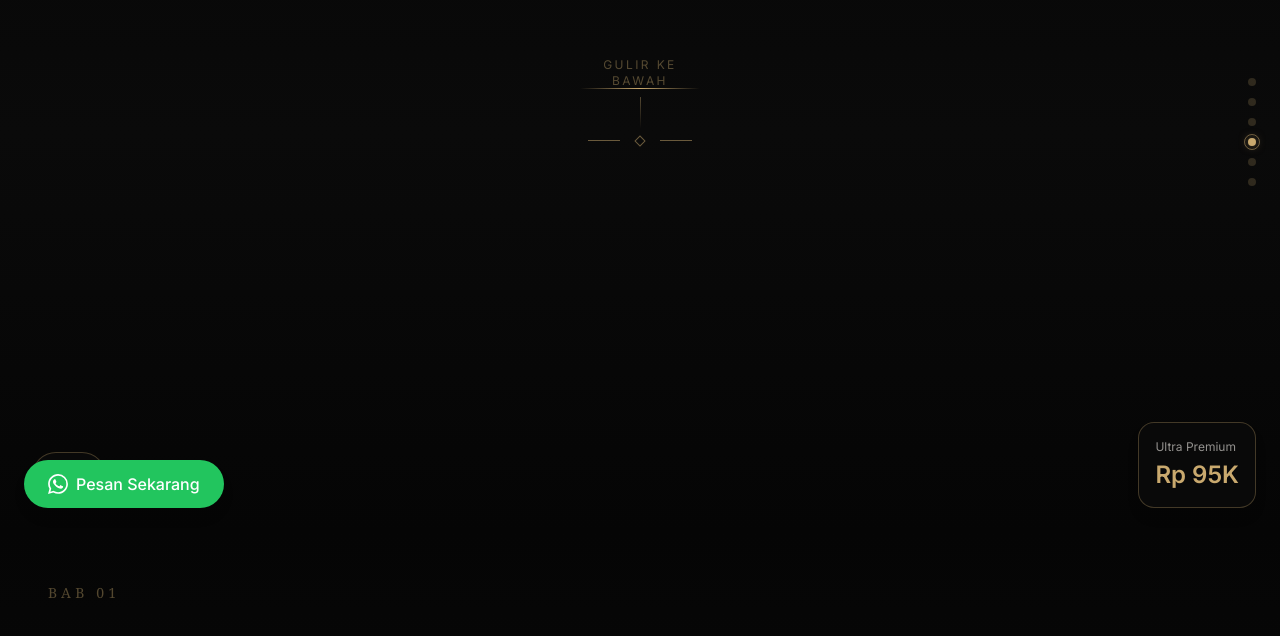
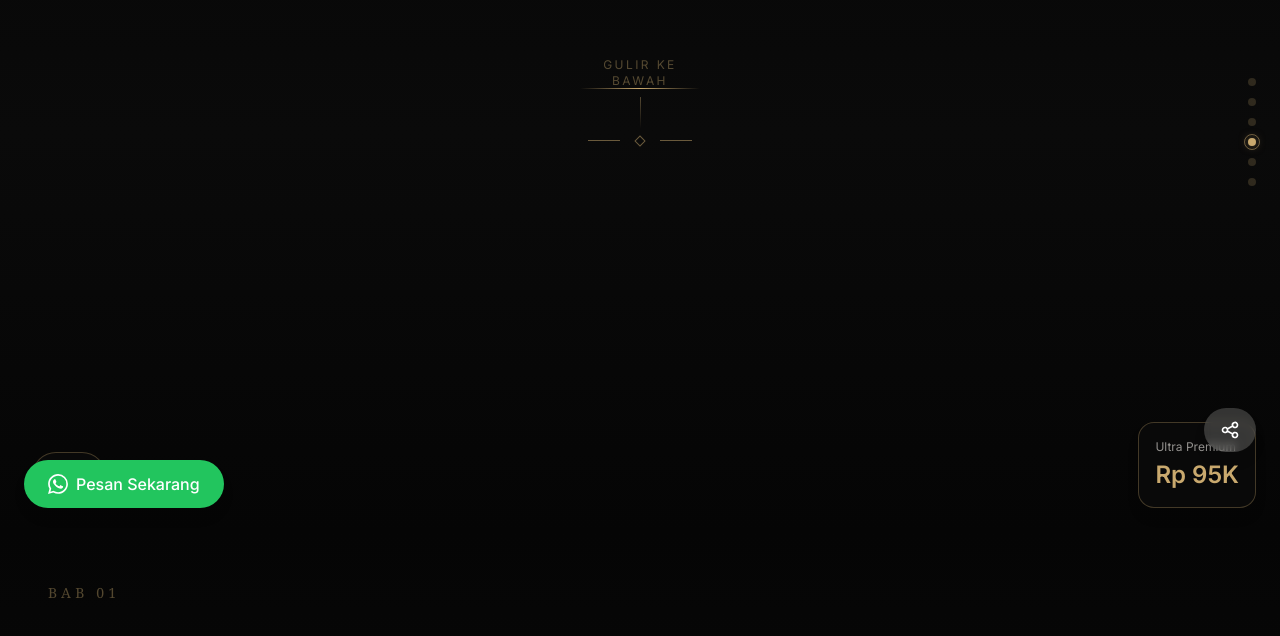
Before and after one commit to everletter-x/ultra-01-cinematic-letter, a Next.js app: page / in a window 1280 px wide. Shown: the part 268-904 px from the top of the page. Built offline with nearby package versions, Linux system fonts and the light colour scheme; a web font is replaced by a local one.

Commit message:
Add share button (Web Share API)

```diff
--- a/pages/index.tsx
+++ b/pages/index.tsx
@@ -754,6 +754,28 @@
               <p className="text-elegant-white/60 text-xs mb-1">Ultra Premium</p>
               <p className="text-2xl font-bold text-gold-accent">Rp 95K</p>
             </div>
+
+            {/* Share Button */}
+            <button
+              onClick={() => {
+                if (navigator.share) {
+                  navigator.share({
+                    title: 'EverLetter - Cinematic Letter',
+                    text: 'Lihat hadiah digital indah ini!',
+                    url: window.location.href,
+                  });
+                } else {
+                  navigator.clipboard.writeText(window.location.href);
+                  alert('Link disalin ke clipboard!');
+                }
+              }}
+              className="fixed bottom-20 right-6 z-50 bg-elegant-white/20 backdrop-blur-sm text-white px-4 py-3 rounded-full shadow-lg hover:bg-elegant-white/30 transition-colors flex items-center gap-2"
+              aria-label="Bagikan"
+            >
+              <svg className="w-5 h-5" fill="none" stroke="currentColor" viewBox="0 0 24 24">
+                <path strokeLinecap="round" strokeLinejoin="round" strokeWidth={2} d="M8.684 13.342C8.886 12.938 9 12.482 9 12c0-.482-.114-.938-.316-1.342m0 2.684a3 3 0 110-2.684m0 2.684l6.632 3.316m-6.632-6l6.632-3.316m0 0a3 3 0 105.367-2.684 3 3 0 00-5.367 2.684zm0 9.316a3 3 0 105.368 2.684 3 3 0 00-5.368-2.684z" />
+              </svg>
+            </button>
           </motion.div>
         )}
       </AnimatePresence>
```
